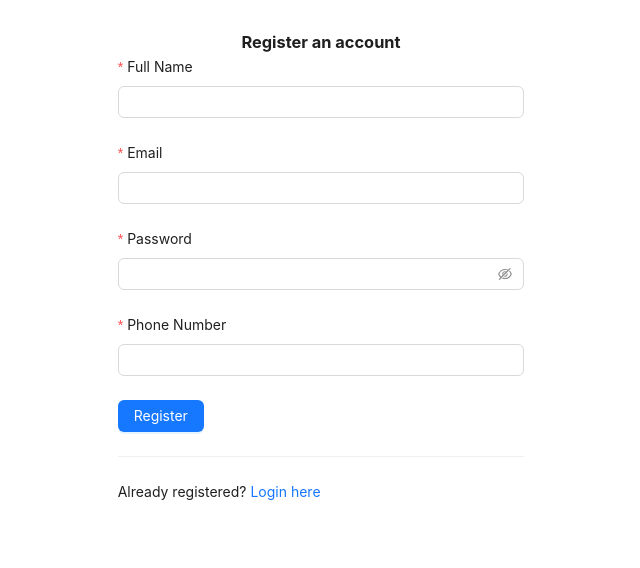
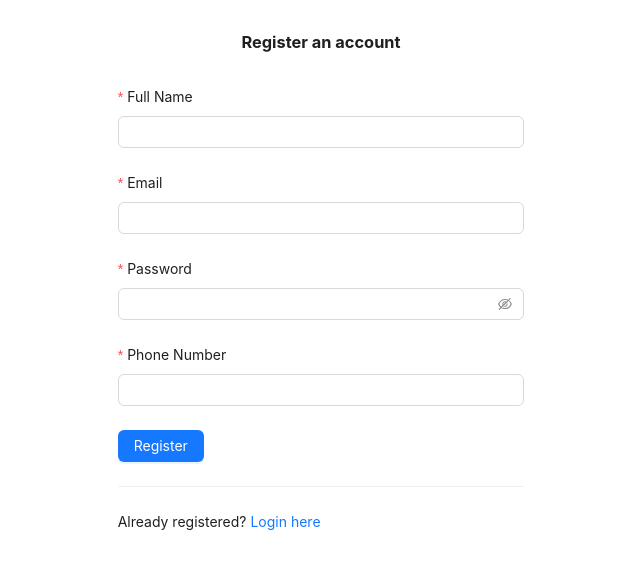
Before and after one commit to trungnghia2009/react-vite-learning, a React (Vite) app: page /register in a window 1280 px wide. Shown: the top 568 px of the page, without its empty margins (319-959 px from the left). Built offline with nearby package versions, Linux system fonts and the light colour scheme.

Commit message:
video 93

```diff
--- a/src/pages/login.jsx
+++ b/src/pages/login.jsx
@@ -1,12 +1,38 @@
 import { ArrowRightOutlined } from "@ant-design/icons";
-import { Button, Form, Input, Row, Col, Divider } from "antd";
+import {
+  Button,
+  Form,
+  Input,
+  Row,
+  Col,
+  Divider,
+  notification,
+  message,
+} from "antd";
 import { Link } from "react-router-dom";
+import { loginUserAPI } from "../services/api.service";
+import { useState } from "react";
+import { useNavigate } from "react-router-dom";
 
 const LoginPage = () => {
   const [form] = Form.useForm();
+  const [isLoading, setIsLoading] = useState(false);
+  const navigate = useNavigate();
 
-  const onFinish = (values) => {
-    console.log(">>> Check values: ", values);
+  const onFinish = async (values) => {
+    setIsLoading(true);
+    const res = await loginUserAPI(values.email, values.password);
+    setIsLoading(false);
+    if (res.data) {
+      message.success("Login successful!");
+      form.resetFields();
+      navigate("/"); // Redirect to home page after successful login
+    } else {
+      notification.error({
+        message: "Login Failed",
+        description: JSON.stringify(res.message),
+      });
+    }
   };
 
   return (
@@ -51,7 +77,7 @@ const LoginPage = () => {
                   alignItems: "center",
                 }}
               >
-                <Button type="primary" htmlType="submit">
+                <Button type="primary" htmlType="submit" loading={isLoading}>
                   Login
                 </Button>
                 <Link to="/">Go to Home</Link>
--- a/src/pages/register.jsx
+++ b/src/pages/register.jsx
@@ -38,8 +38,8 @@ const RegisterPage = () => {
       onFinish={onFinish}
     >
       <h3 style={{ textAlign: "center" }}>Register an account</h3>
-      <Row justify={"center"}>
-        <Col xs={24} md={8}>
+      <Row justify={"center"} style={{ marginTop: "30px" }}>
+        <Col xs={24} md={16} lg={8}>
           <Form.Item
             label="Full Name"
             name="fullName"
@@ -49,10 +49,7 @@ const RegisterPage = () => {
           >
             <Input />
           </Form.Item>
-        </Col>
-      </Row>
-      <Row justify={"center"}>
-        <Col xs={24} md={8}>
+
           <Form.Item
             label="Email"
             name="email"
@@ -60,10 +57,7 @@ const RegisterPage = () => {
           >
             <Input />
           </Form.Item>
-        </Col>
-      </Row>
-      <Row justify={"center"}>
-        <Col xs={24} md={8}>
+
           <Form.Item
             label="Password"
             name="password"
@@ -71,10 +65,7 @@ const RegisterPage = () => {
           >
             <Input.Password />
           </Form.Item>
-        </Col>
-      </Row>
-      <Row justify={"center"}>
-        <Col xs={24} md={8}>
+
           <Form.Item
             label="Phone Number"
             name="phone"
@@ -88,11 +79,7 @@ const RegisterPage = () => {
           >
             <Input />
           </Form.Item>
-        </Col>
-      </Row>
 
-      <Row justify={"center"}>
-        <Col xs={24} md={8}>
           <Button type="primary" htmlType="submit">
             Register
           </Button>
--- a/src/services/api.service.js
+++ b/src/services/api.service.js
@@ -59,6 +59,16 @@ const registerUserAPI = (fullName, email, password, phone) => {
   return axios.post(URL_BACKEND, userData);
 };
 
+const loginUserAPI = (username, password) => {
+  const URL_BACKEND = "/api/v1/auth/login";
+  const userData = {
+    username: username,
+    password: password,
+    delay: 2000,
+  };
+  return axios.post(URL_BACKEND, userData);
+};
+
 export {
   createUserAPI,
   fetchAllUsersAPI,
@@ -66,4 +76,5 @@ export {
   deleteUserAPI,
   uploadAvatarAPI,
   registerUserAPI,
+  loginUserAPI,
 };
```
